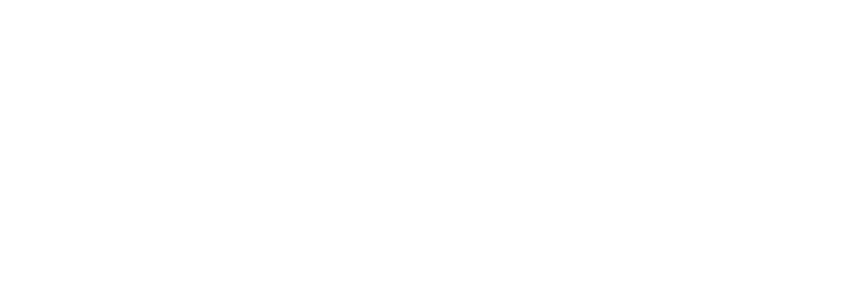
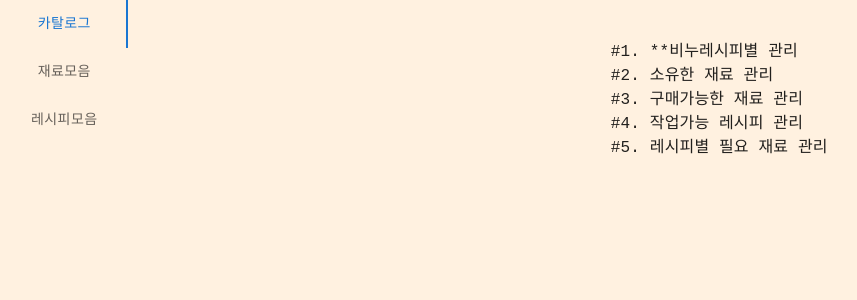
Before and after one commit to ryuheeyoung/next-ts-layout, a Next.js app: page /soap/recipe in a window 1280 px wide. Shown: the top 300 px of the page, without its empty margins (226-1083 px from the left). Built offline with nearby package versions, Linux system fonts and the light colour scheme.

Commit message:
changing soap layout component

```diff
--- a/components/commons/nav-tab.tsx
+++ b/components/commons/nav-tab.tsx
@@ -1,23 +1,13 @@
 import React from "react";
-import Tab from "@mui/material/Tab";
+import Tab, { TabProps } from "@mui/material/Tab";
 import Link from "next/link";
 
-export interface NavTabProps {
-  label?: string;
-  href?: string;
-}
+type CurrentTabProps = TabProps<"a">;
 
-const NavTab = (props: NavTabProps) => {
-  const onClick = (e: React.MouseEvent<HTMLAnchorElement, MouseEvent>) =>
-    e.preventDefault();
-
+const NavTab = ({ href, ...props }: CurrentTabProps) => {
   return (
-    <Link href={props.href ?? "/soap"} passHref>
-      <Tab
-        component="a"
-        onClick={(e) => console.log("ff")}
-        label={props.label}
-      />
+    <Link href={href ?? "/soap"} passHref>
+      <Tab component="a" {...props} />
     </Link>
   );
 };
--- /dev/null
+++ b/components/soap/layout.tsx
@@ -0,0 +1,39 @@
+import { ComponentType, useState, useCallback } from "react";
+import { Container, Tabs } from "@mui/material";
+import Box from "@mui/material/Box";
+import NavTab from "components/commons/nav-tab";
+
+const SoapLayout: ComponentType = ({ children }) => {
+  const [menu, setMenu] = useState(0);
+
+  const onMenuChange = useCallback(
+    (e: React.SyntheticEvent, v: number) => setMenu(v),
+    []
+  );
+
+  return (
+    <Container
+      maxWidth={false}
+      sx={{
+        p: 0,
+        display: "flex",
+        width: "100vw",
+        height: "100vh",
+        m: 0,
+        flexWrap: "wrap",
+        justifyContent: "space-around",
+        background: "#fff1e0",
+      }}
+    >
+      <Box sx={{ height: "100%", width: "10vw" }}>
+        <Tabs orientation="vertical" value={menu} onChange={onMenuChange}>
+          <NavTab label="카탈로그" href="/soap" />
+          <NavTab label="재료모음" href="/soap" />
+          <NavTab label="레시피모음" href="/soap/recipe" />
+        </Tabs>
+      </Box>
+      {children}
+    </Container>
+  );
+};
+export default SoapLayout;
--- a/pages/_app.tsx
+++ b/pages/_app.tsx
@@ -1,18 +1,25 @@
+import CssBaseline from "@mui/material/CssBaseline";
+import Layout from "components/layout";
+import { AppProps } from "next/app";
 import Head from "next/head";
-import { AppProps } from "next/app";
-import CssBaseline from "@mui/material/CssBaseline";
-import Layout from "../components/layout";
+import { ComponentType } from "react";
 
-const App = ({ Component, pageProps }: AppProps) => {
+type CompProps = AppProps["Component"] & {
+  Layout?: ComponentType;
+};
+
+const App = ({ Component, pageProps }: AppProps & { Component: CompProps }) => {
+  const ComputedLayout = Component.Layout || Layout;
+
   return (
     <>
       <Head>
         <meta name="viewport" content="viewport-fit=cover" />
         <title>HeeApp</title>
       </Head>
-      <Layout>
+      <ComputedLayout>
         <Component {...pageProps} />
-      </Layout>
+      </ComputedLayout>
       <CssBaseline />
     </>
   );
--- a/pages/soap/recipe.tsx
+++ b/pages/soap/recipe.tsx
@@ -1,3 +1,4 @@
+import SoapLayout from "components/soap/layout";
 import Head from "next/head";
 
 const Recipe = () => {
@@ -6,7 +7,15 @@ const Recipe = () => {
       <Head>
         <title>Recipe::HeeSoap</title>
       </Head>
+      <pre>{`
+        #1. **비누레시피별 관리
+        #2. 소유한 재료 관리
+        #3. 구매가능한 재료 관리
+        #4. 작업가능 레시피 관리
+        #5. 레시피별 필요 재료 관리
+      `}</pre>
     </>
   );
 };
 export default Recipe;
+Recipe.Layout = SoapLayout;
--- a/tsconfig.json
+++ b/tsconfig.json
@@ -21,7 +21,8 @@
     "noImplicitAny": true,
     "noImplicitThis": true,
     "strictNullChecks": true,
-    "incremental": true
+    "incremental": true,
+    "baseUrl": "."
   },
   "include": [
     "next-env.d.ts",
```
Also changed, not shown: pages/soap/index.tsx (+4 -35 lines), components/layout.tsx (renamed from components/Layout.tsx), 2 other files (tests, documents, lock files or other folders).
